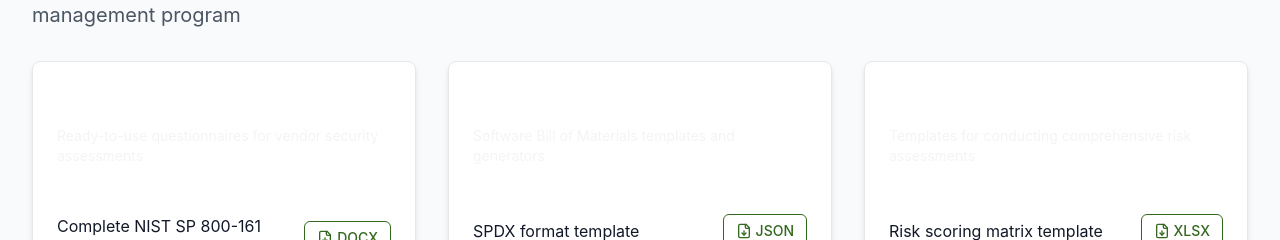
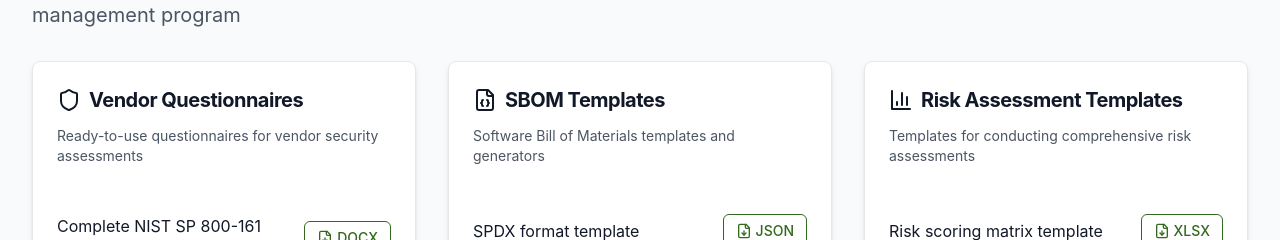
Before and after one commit to Facely1er/vendorsoluce.com, a React (Vite) app: page /templates in a window 1280 px wide. Shown: the part 175-415 px from the top of the page. Built offline with nearby package versions, Linux system fonts and the light colour scheme; no server answers; a web font is replaced by a local one.

Commit message:
Fix text colors in template headers for light theme visibility

```diff
--- a/src/pages/Templates.tsx
+++ b/src/pages/Templates.tsx
@@ -30,12 +30,12 @@ const Templates: React.FC = () => {
 
       <div className="grid grid-cols-1 md:grid-cols-3 gap-8 mb-12">
         <Card className="flex flex-col h-full">
-          <div className="p-6 bg-gradient-to-r from-vendortal-navy to-supply-chain-teal text-white rounded-t-lg">
+          <div className="p-6 bg-gradient-to-r from-vendortal-navy to-supply-chain-teal text-gray-900 rounded-t-lg">
             <div className="flex items-center mb-3">
               <Shield className="h-6 w-6 mr-2" />
               <h2 className="text-xl font-bold">{t('resources.templates.categories.vendorQuestionnaires.title')}</h2>
             </div>
-            <p className="text-sm text-gray-100">
+            <p className="text-sm text-gray-600">
               {t('resources.templates.categories.vendorQuestionnaires.description')}
             </p>
           </div>
@@ -94,12 +94,12 @@ const Templates: React.FC = () => {
         </Card>
 
         <Card className="flex flex-col h-full">
-          <div className="p-6 bg-gradient-to-r from-supply-chain-teal to-trust-blue text-white rounded-t-lg">
+          <div className="p-6 bg-gradient-to-r from-supply-chain-teal to-trust-blue text-gray-900 rounded-t-lg">
             <div className="flex items-center mb-3">
               <FileJson className="h-6 w-6 mr-2" />
               <h2 className="text-xl font-bold">{t('resources.templates.categories.sbomTemplates.title')}</h2>
             </div>
-            <p className="text-sm text-gray-100">
+            <p className="text-sm text-gray-600">
               {t('resources.templates.categories.sbomTemplates.description')}
             </p>
           </div>
@@ -158,12 +158,12 @@ const Templates: React.FC = () => {
         </Card>
 
         <Card className="flex flex-col h-full">
-          <div className="p-6 bg-gradient-to-r from-trust-blue to-vendortal-navy text-white rounded-t-lg">
+          <div className="p-6 bg-gradient-to-r from-trust-blue to-vendortal-navy text-gray-900 rounded-t-lg">
             <div className="flex items-center mb-3">
               <BarChart3 className="h-6 w-6 mr-2" />
               <h2 className="text-xl font-bold">{t('resources.templates.categories.riskAssessment.title')}</h2>
             </div>
-            <p className="text-sm text-gray-100">
+            <p className="text-sm text-gray-600">
               {t('resources.templates.categories.riskAssessment.description')}
             </p>
           </div>
```
